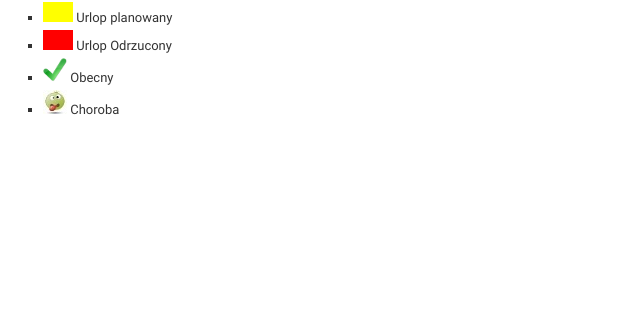
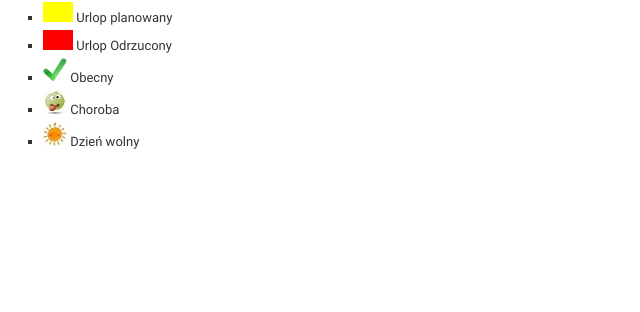
Before and after one commit to zdanozdan/leave, a Django app: template leave/templates/index.html in a window 1280 px wide. Shown: the part 231-543 px from the top of the page, without its empty margins (0-640 px from the left). Run offline with Django 3.2, Linux system fonts and the light colour scheme; the template is opened without the code that fills it, so the values that code supplies are empty; parts of the project's set-up code (start-up, migrations or seed data) failed here and were passed over.

Commit message:
added legend

```diff
--- a/leave/templates/base.html
+++ b/leave/templates/base.html
@@ -49,6 +49,7 @@
 	  <li><span class="rejected rect"></span>  Urlop Odrzucony</li>
 	  <li><img src={%static "check24.png" %}>  Obecny</li>
 	  <li><img src={%static "sick.jpg" %}>  Choroba</li>
+	  <li><img src={%static "sun.jpg" %}>  Dzień wolny</li>
 	</ul>
     </div>
     <div id="content" class="float b-left">
```
